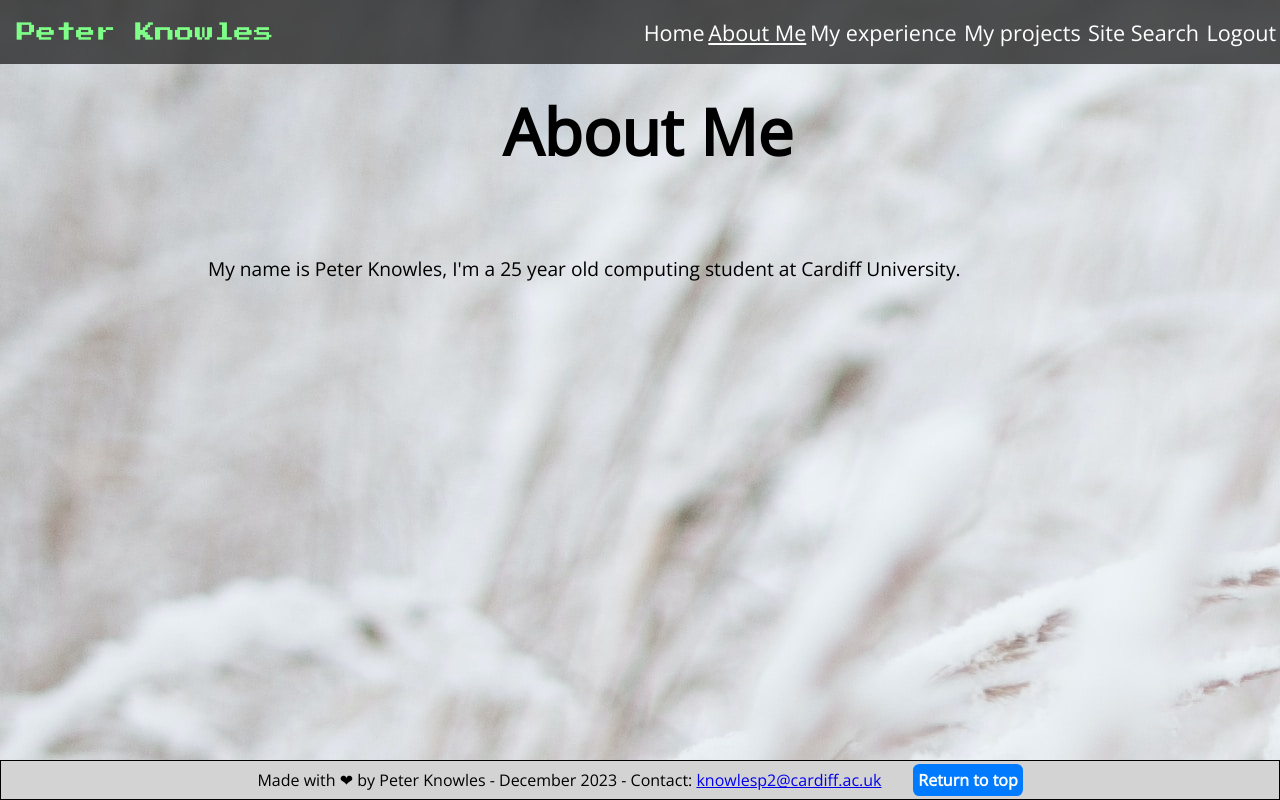
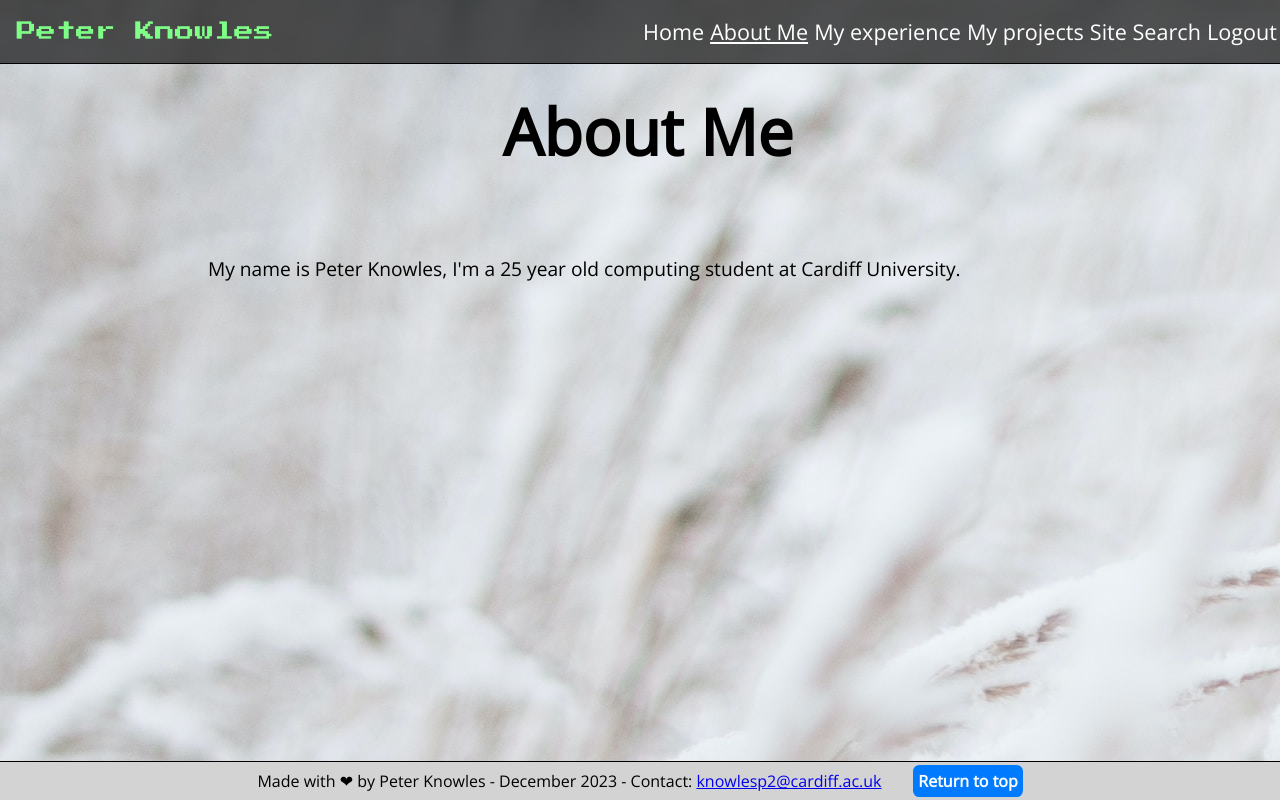
Before and after one commit to plknowles/Dynamic-Website-Portfolio, a Flask app: page /about in a window 1280 px wide. Run offline with Flask 3, Linux system fonts and the light colour scheme; the visitor is signed in with stand-in values (Sample User, id 1).

Commit message:
minor styling changes

```diff
--- a/static/styles.css
+++ b/static/styles.css
@@ -15,7 +15,6 @@ body {
     min-height: 100vh;
     min-width: 100vw;
     font-family: 'Open Sans', sans-serif;
-    overflow-x: hidden;
 }
 
 /* Prevents images overflowing on small screens */
@@ -73,6 +72,7 @@ figcaption {
     align-items: center;
     justify-content: right;
     height: 4rem;
+    border-bottom: 1px solid black;
 }
 
 #navlink-container {
@@ -98,7 +98,6 @@ figcaption {
 .navlink.active {
     text-decoration: underline;
     color: white;
-    margin: 0;
 }
 
 .content {
@@ -151,7 +150,7 @@ main {
 
 /* Footer styling */
 footer {
-    border: 1px solid black;
+    border-top: 1px solid black;
     color: black;
     font-size: 1rem;
     display: flex;
```
